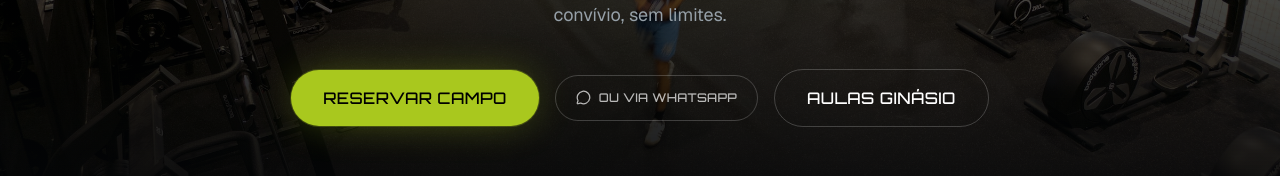
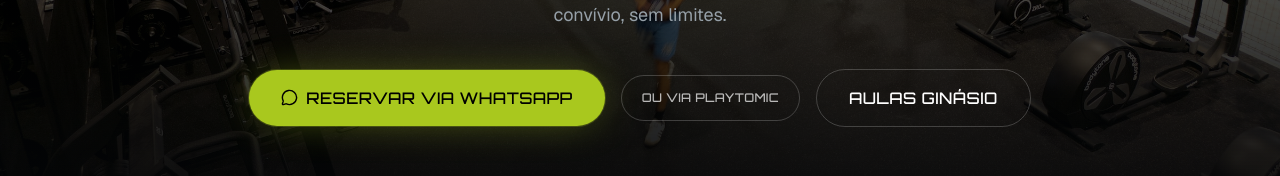
Before and after one commit to blokoWEB/blokoWEB, a Next.js app: page / in a window 1280 px wide. Shown: the part 539-715 px from the top of the page. Built offline with nearby package versions, Linux system fonts and the light colour scheme; no server answers.

Commit message:
Make WhatsApp the primary booking CTA, Playtomic secondary
Applied to both the home and Padel page heroes — swaps order and
visual emphasis (WhatsApp now gets the lime button, Playtomic the
subdued one).

```diff
--- a/src/app/padel/page.tsx
+++ b/src/app/padel/page.tsx
@@ -25,20 +25,20 @@ export default function PadelPage() {
         </h1>
         <div className="mt-8 flex flex-col sm:flex-row items-center gap-4">
           <a
+            href={site.whatsappBookingUrl}
+            target="_blank"
+            rel="noreferrer"
+            className="inline-flex items-center gap-2 font-display uppercase tracking-wide px-8 py-4 rounded-full bg-[var(--color-lime)] text-black glow-lime hover:bg-[var(--color-lime-soft)] transition-colors"
+          >
+            <MessageCircle size={17} /> Reservar via WhatsApp
+          </a>
+          <a
             href={site.playtomicUrl}
             target="_blank"
             rel="noreferrer"
-            className="inline-flex font-display uppercase tracking-wide px-8 py-4 rounded-full bg-[var(--color-lime)] text-black glow-lime hover:bg-[var(--color-lime-soft)] transition-colors"
+            className="inline-flex font-display uppercase text-xs tracking-wide px-6 py-3.5 rounded-full border border-white/20 text-white/70 hover:border-white/40 hover:text-white transition-colors"
           >
-            Reservar via Playtomic
-          </a>
-          <a
-            href={site.whatsappBookingUrl}
-            target="_blank"
-            rel="noreferrer"
-            className="inline-flex items-center gap-2 font-display uppercase text-xs tracking-wide px-6 py-3.5 rounded-full border border-white/20 text-white/70 hover:border-white/40 hover:text-white transition-colors"
-          >
-            <MessageCircle size={15} /> Ou marca via WhatsApp
+            Ou via Playtomic
           </a>
         </div>
       </ParallaxDive>
--- a/src/app/page.tsx
+++ b/src/app/page.tsx
@@ -31,20 +31,20 @@ export default function Home() {
         </p>
         <div className="mt-10 flex flex-col sm:flex-row items-center gap-4">
           <a
+            href={site.whatsappBookingUrl}
+            target="_blank"
+            rel="noreferrer"
+            className="inline-flex items-center gap-2 font-display uppercase tracking-wide px-8 py-4 rounded-full bg-[var(--color-lime)] text-black glow-lime hover:bg-[var(--color-lime-soft)] transition-colors"
+          >
+            <MessageCircle size={17} /> Reservar via WhatsApp
+          </a>
+          <a
             href={site.playtomicUrl}
             target="_blank"
             rel="noreferrer"
-            className="font-display uppercase tracking-wide px-8 py-4 rounded-full bg-[var(--color-lime)] text-black glow-lime hover:bg-[var(--color-lime-soft)] transition-colors"
+            className="font-display uppercase text-xs tracking-wide px-5 py-3.5 rounded-full border border-white/20 text-white/70 hover:border-white/40 hover:text-white transition-colors"
           >
-            Reservar Campo
-          </a>
-          <a
-            href={site.whatsappBookingUrl}
-            target="_blank"
-            rel="noreferrer"
-            className="inline-flex items-center gap-2 font-display uppercase text-xs tracking-wide px-5 py-3.5 rounded-full border border-white/20 text-white/70 hover:border-white/40 hover:text-white transition-colors"
-          >
-            <MessageCircle size={15} /> Ou via WhatsApp
+            Ou via Playtomic
           </a>
           <Link
             href="/aulas?categoria=ginasio"
```
